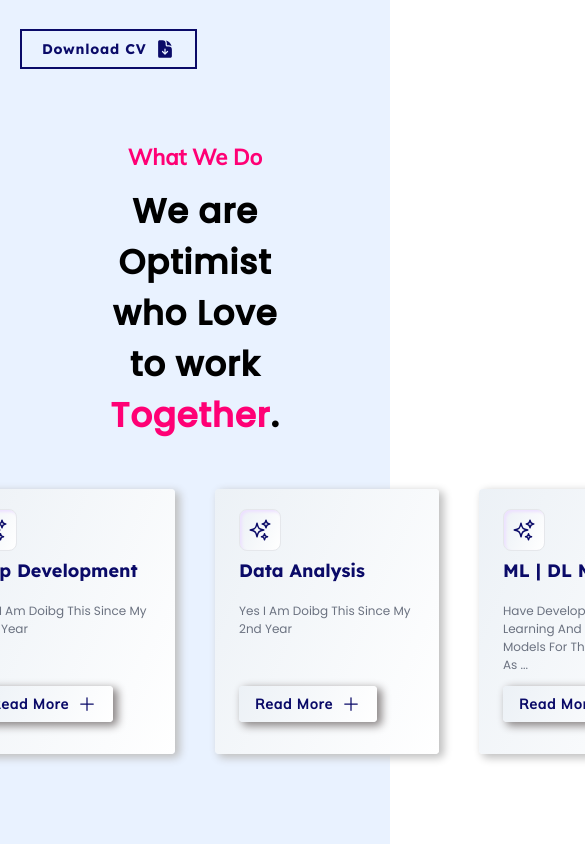
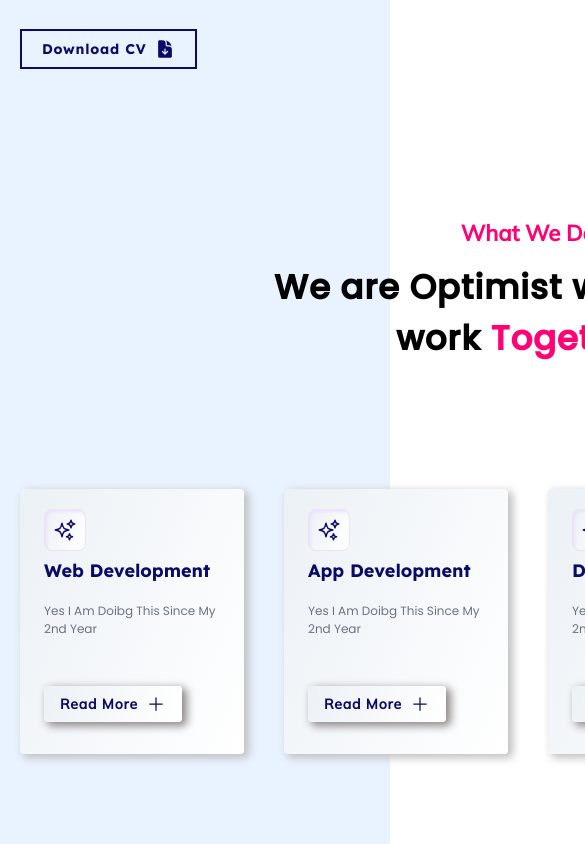
Before and after one commit to nikhivishwaa/portfolio-site, a Next.js app: page / in a window 390 px wide. Shown: the part 1340-2184 px from the top of the page, 585 px wide, since content can reach past the window. Built offline with nearby package versions, Linux system fonts and the light colour scheme.

Commit message:
responsive

```diff
--- a/components/Screens/SkillsScreen.jsx
+++ b/components/Screens/SkillsScreen.jsx
@@ -32,7 +32,7 @@ export default function SkillsScreen() {
   ]);
   return (
     <>
-      <div className="flex flex-col p-5 bg-screen">
+      <div className="flex flex-col flex-wrap p-5 bg-screen">
         <section className="flex flex-col gap-3 items-center justify-center">
           <span className="font-mulish text-[22px] font-bold text-secondary">
             What We Do
```
